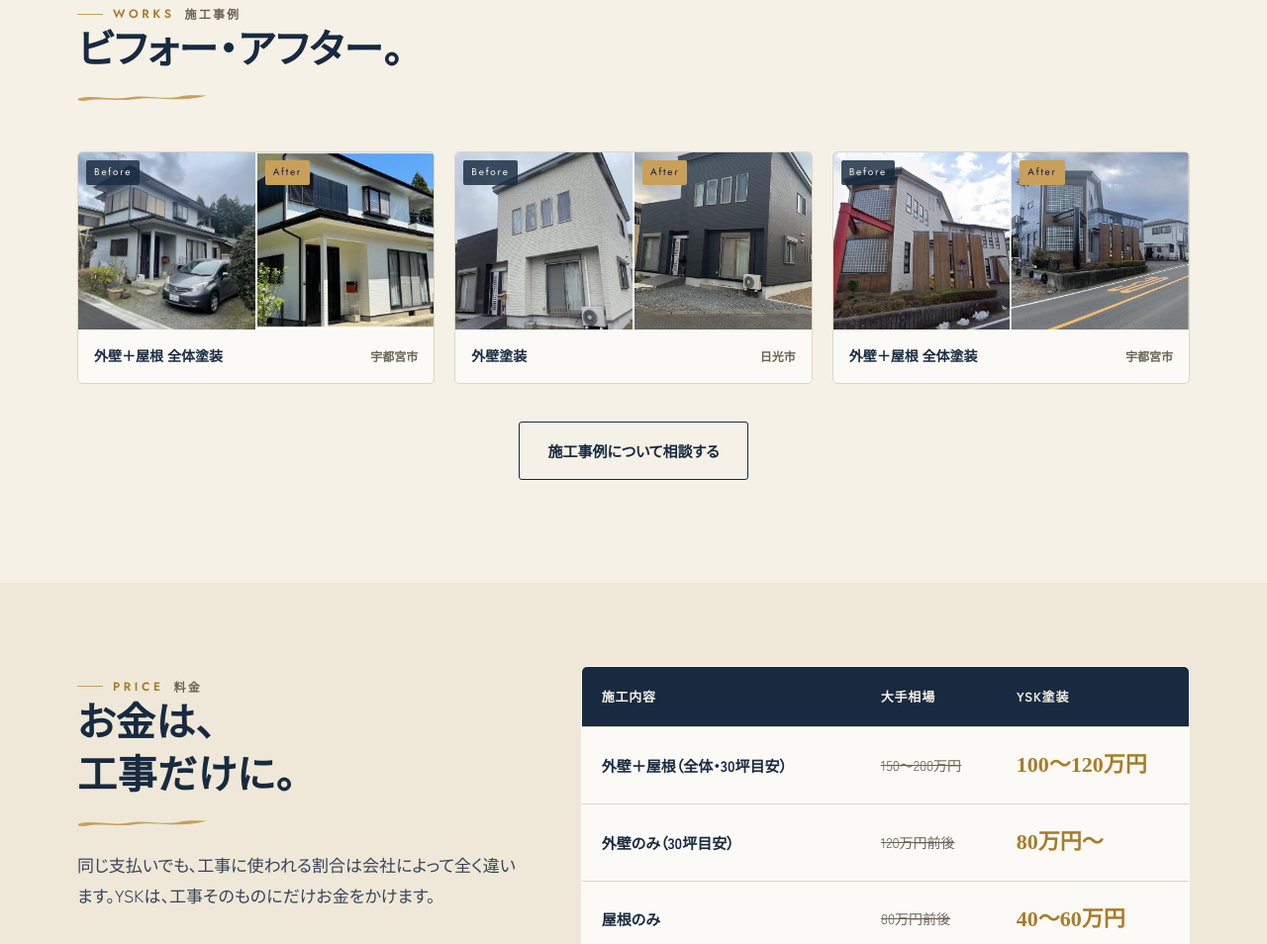
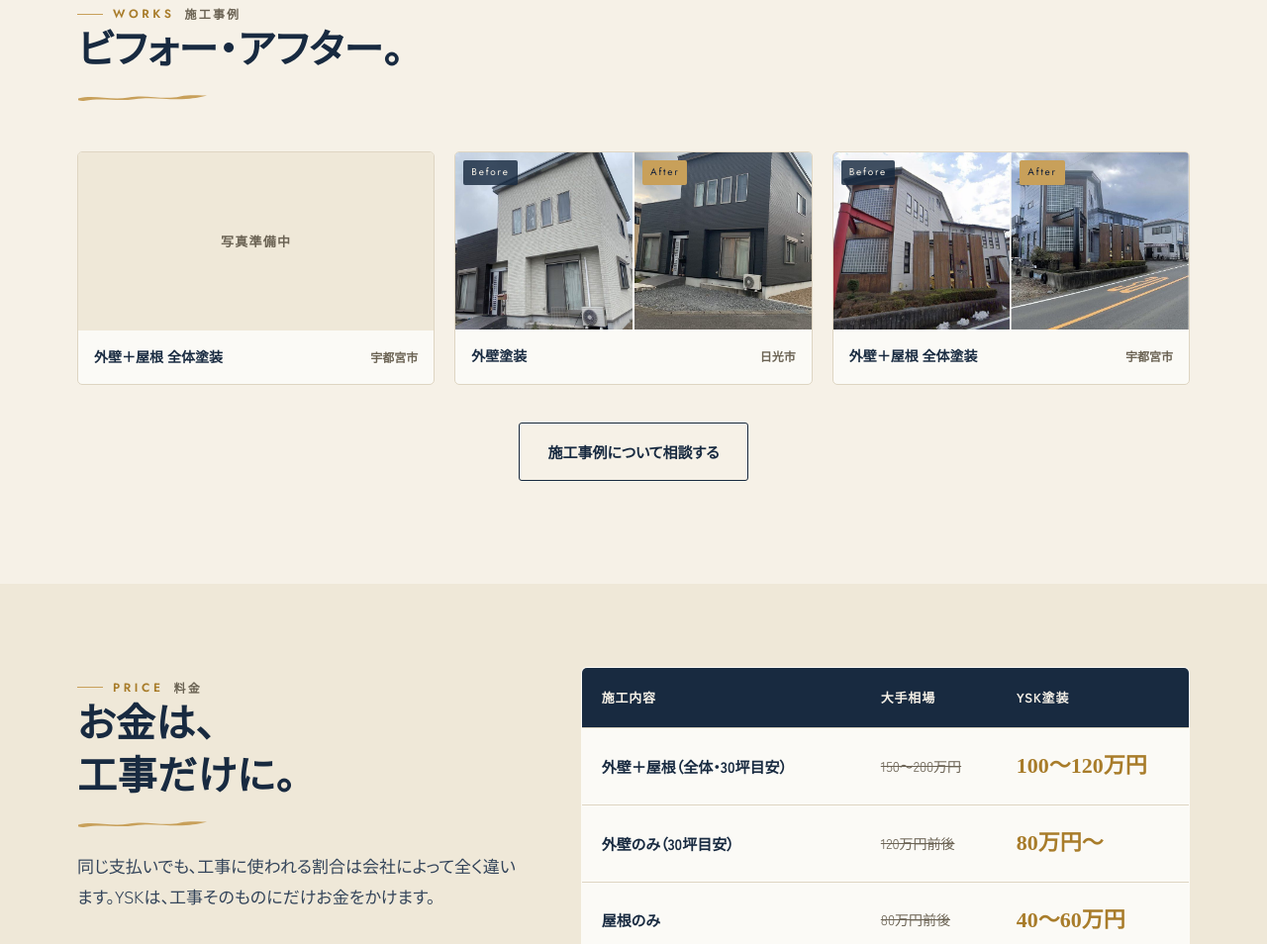
Before and after one commit to naoooomameta/YSK-tosou, a plain HTML site: page index.html in a window 1280 px wide. Shown: the part 4093-5047 px from the top of the page at 99% size. Drawn offline with Linux system fonts and the light colour scheme; a script that the page names is missing; a web font is replaced by a local one.

Commit message:
施工事例の宇都宮市カード(case01)の写真を削除（キャプションは維持）
- case01 のBefore/After画像を外し「写真準備中」プレースホルダーに差し替え
- 「外壁＋屋根 全体塗装／宇都宮市」の文字情報はそのまま残置
- グリッドの高さが崩れないようアスペクト比(2/1)を維持

Co-Authored-By: Claude Opus 4.8 <noreply@anthropic.com>
Claude-Session: https://claude.ai/code/session_014NYxc1CoQAhgTdDgPvXVoQ

```diff
--- a/index.html
+++ b/index.html
@@ -531,8 +531,7 @@ a:focus-visible,button:focus-visible,.btn:focus-visible{outline:3px solid var(--
     <div class="works-grid">
       <article class="work reveal">
         <div class="ba">
-          <figure class="bef"><img src="images/case01-before.jpg" alt="施工前" loading="lazy" decoding="async"><figcaption>Before</figcaption></figure>
-          <figure class="aft"><img src="images/case01-after.jpg" alt="施工後" loading="lazy" decoding="async"><figcaption>After</figcaption></figure>
+          <div class="ba-ph" style="grid-column:1/-1;aspect-ratio:2/1;display:flex;align-items:center;justify-content:center;background:var(--paper2);color:var(--muted);font-size:13px;font-weight:700;letter-spacing:.1em">写真準備中</div>
         </div>
         <div class="wbd"><span class="t">外壁＋屋根 全体塗装</span><span class="a">宇都宮市</span></div>
       </article>
```
